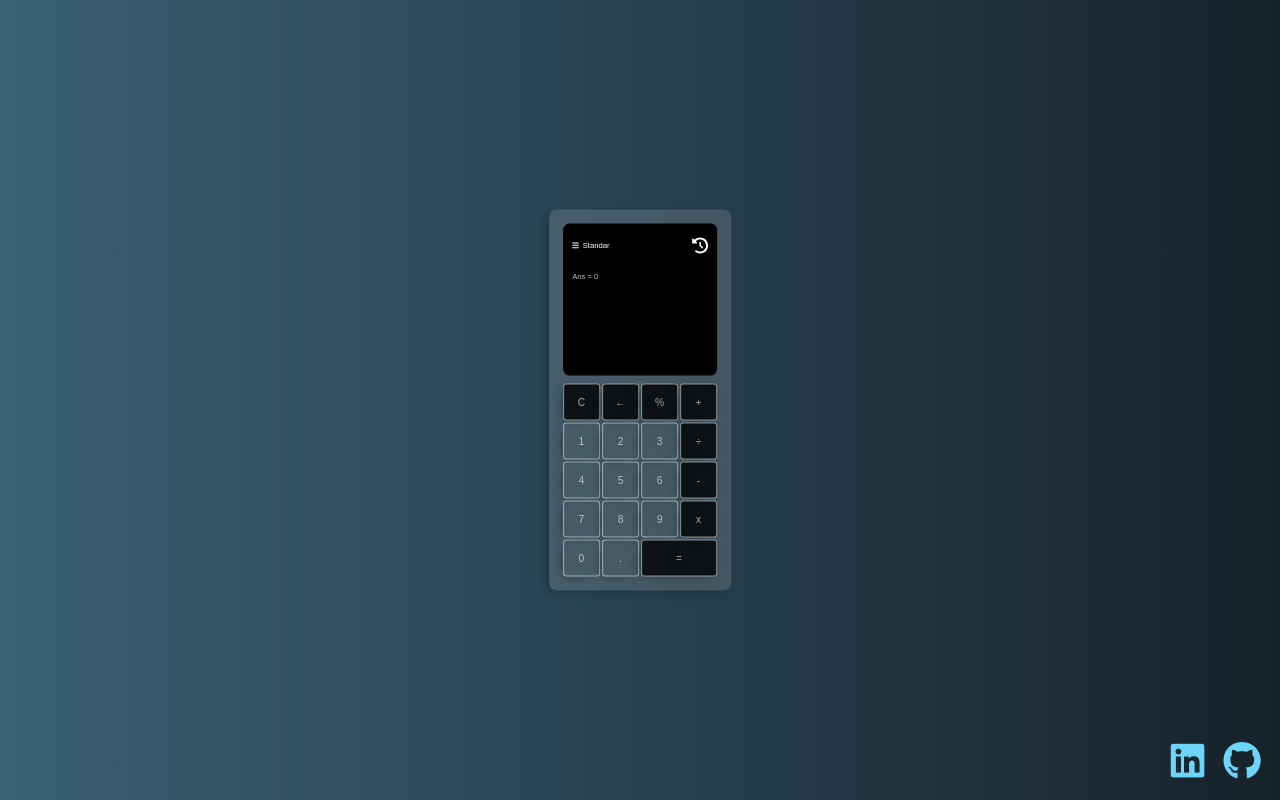
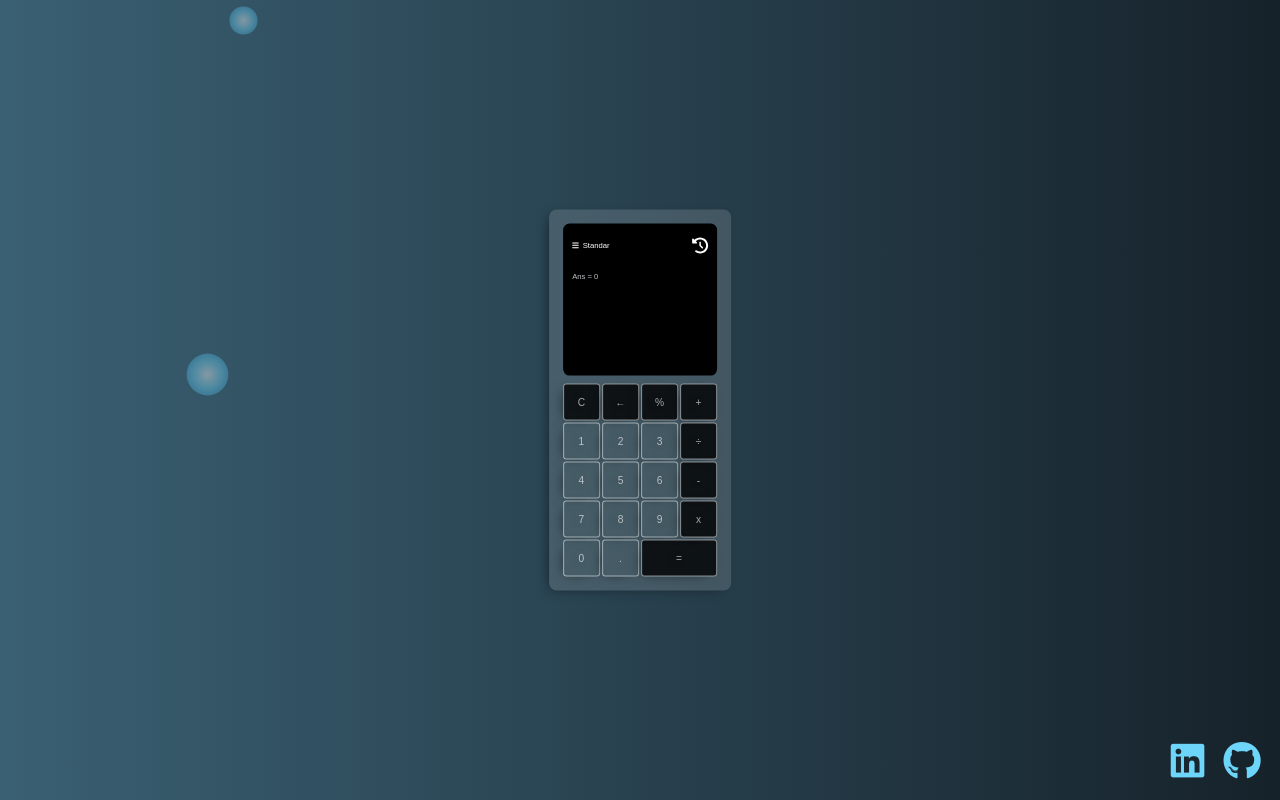
Before and after one commit to AlejandroFigini/Calculator-React, a React (Vite) app in the folder Calculator-React/: page / in a window 1280 px wide. Built offline with nearby package versions, Linux system fonts and the light colour scheme.

Commit message:
Bubbles animation first commit

```diff
--- a/Calculator-React/index.html
+++ b/Calculator-React/index.html
@@ -7,26 +7,14 @@
   <link rel="stylesheet" href="https://cdnjs.cloudflare.com/ajax/libs/font-awesome/6.4.0/css/all.min.css"/>
   <title>Calculator React</title>
 </head>
-<body>
+<body id="bubbles">
+    <div id="background"></div>    <!-- 👈 Aquí irán las burbujas -->
+
   <section id="calculator"></section>
-
-  <!--
-    <div class="a">
-      <div class="bubble a1"></div>
-      <div class="bubble a2"></div>
-      <div class="bubble a3"></div>
-      <div class="bubble a4"></div>
-      <div class="bubble a5"></div>
-      <div class="bubble a6"></div>
-      <div class="bubble a7"></div>
-    </div>
-  -->
-
   <footer class="absolute bottom-0 right-0 flex p-[1.5vw] gap-[1.5vw]">
     <i class="fa-brands fa-linkedin text-[3vw] text-[#6DD5FA] transition-all ease-in duration-200 cursor-pointer hover:scale-110"></i>
     <i class="fab fa-github text-[3vw] text-[#6DD5FA] transition-all ease-in duration-200 cursor-pointer hover:scale-110"></i>
   </footer>
-
   <script type="module" src="/src/main.jsx"></script>
 </body>
 </html>
--- /dev/null
+++ b/Calculator-React/src/components/Bubbles.jsx
@@ -0,0 +1,66 @@
+import { motion } from 'framer-motion';
+import { useState, useEffect, useRef } from 'react';
+
+export function Bubbles({ quantity }) {
+  const [parameters, setParameters] = useState(() =>
+    Array.from({ length: quantity ?? 2 }, () => createBubbleParams())
+  );
+  const completedCount = useRef(0);
+
+  function createBubbleParams() {
+    return {
+      left: Math.random() * 90,
+      top: Math.random() * 90,
+      size: 2 + Math.random() * 4,
+      delay: Math.floor(Math.random() * 2) + 1,
+    };
+  }
+
+  function Bubble({ parameters, onComplete }) {
+    return (
+      <motion.div
+        style={{
+          position: 'absolute',
+          left: `${parameters.left}vw`,
+          top: `${parameters.top}vh`,
+          width: `${parameters.size}vw`,
+          height: `${parameters.size}vw`,
+          borderRadius: '50%',
+          background: 'radial-gradient(#FFFFFF, #6DD5FA, #2980B9)',
+        }}
+        animate={{
+          opacity: [0, 1, 0],
+          scale: [0.5, 1, 1.2, 1, 0.5],
+        }}
+        transition={{
+          duration: 2 + parameters.delay,
+          ease: 'easeIn',
+          delay: parameters.delay,
+        }}
+        onAnimationComplete={onComplete}
+      />
+    );
+  }
+
+  function handleAnimationComplete() {
+    completedCount.current += 1;
+
+    if (completedCount.current >= parameters.length) {
+
+      completedCount.current = 0;
+
+
+      const newQuantity = Math.floor(Math.random() * 2) + 7;
+
+      setParameters(Array.from({ length: newQuantity }, () => createBubbleParams()));
+    }
+  }
+
+  return (
+    <>
+      {parameters.map((param, i) => (
+        <Bubble key={i} parameters={param} onComplete={handleAnimationComplete} />
+      ))}
+    </>
+  );
+}
--- a/Calculator-React/src/index.css
+++ b/Calculator-React/src/index.css
@@ -45,135 +45,3 @@ span:hover {
   transform: scale(1.02);
   color: rgb(31, 186, 186);
 }
-
-/* Bubbles */
-.bubble {
-  box-shadow: 8px 15px 139px -45px rgba(46,160,212,0.75);
-  -webkit-box-shadow: 8px 15px 139px -45px rgba(46,160,212,0.75);
-  -moz-box-shadow: 8px 15px 139px -45px rgba(46,160,212,0.75);
-  animation-direction: alternate;
-  animation-iteration-count: infinite;
-  position: absolute;
-  border-radius: 50%;
-  background: #2980B9;
-  background: -webkit-linear-gradient(to right, #FFFFFF, #6DD5FA, #2980B9);
-  background: linear-gradient(to right, #FFFFFF, #ffffff, #8bbddf);
-}
-
-.a1 {
-  animation-duration: 17s;
-  width: 6vw;
-  height: 6vw;
-  top: 10%;
-  left: 90%;
-  animation-name: bubbles1;
-}
-@keyframes bubbles1 {
-  from { opacity: 10%; }
-  to {
-    opacity: 40%;
-    top: 20%;
-  }
-}
-
-.a3 {
-  animation-duration: 17s;
-  width: 4vw;
-  height: 4vw;
-  top: 10%;
-  left: 15%;
-  animation-name: bubbles3;
-}
-@keyframes bubbles3 {
-  from { opacity: 10%; }
-  to {
-    opacity: 40%;
-    left: 7%;
-    top: 5%;
-  }
-}
-
-.a2 {
-  animation-name: bubbles2;
-  animation-duration: 17s;
-  width: 4vw;
-  height: 4vw;
-  top: 60%;
-  left: 5%;
-}
-@keyframes bubbles2 {
-  from { opacity: 10%; }
-  to {
-    opacity: 40%;
-    left: 10%;
-    top: 70%;
-  }
-}
-
-.a4 {
-  width: 3vw;
-  height: 3vw;
-  top: 10%;
-  left: 70%;
-  animation-name: bubbles4;
-  animation-duration: 17s;
-}
-@keyframes bubbles4 {
-  from { opacity: 10%; }
-  to {
-    opacity: 40%;
-    left: 76%;
-    top: 12%;
-  }
-}
-
-.a5 {
-  animation-name: bubbles5;
-  animation-duration: 17s;
-  width: 12vw;
-  height: 12vw;
-  top: 90%;
-  left: 10%;
-}
-@keyframes bubbles5 {
-  from { opacity: 10%; }
-  to {
-    opacity: 40%;
-    left: 12%;
-    top: 93%;
-  }
-}
-
-.a6 {
-  animation-name: bubbles6;
-  animation-duration: 17s;
-  width: 7vw;
-  height: 7vw;
-  top: 80%;
-  left: 70%;
-}
-@keyframes bubbles6 {
-  from { opacity: 10%; }
-  to {
-    opacity: 40%;
-    left: 77%;
-    top: 85%;
-  }
-}
-
-.a7 {
-  animation-name: bubbles7;
-  animation-duration: 17s;
-  width: 5vw;
-  height: 5vw;
-  top: 80%;
-  left: 55%;
-}
-@keyframes bubbles7 {
-  from { opacity: 10%; }
-  to {
-    opacity: 40%;
-    left: 50%;
-    top: 85%;
-  }
-}
--- a/Calculator-React/src/main.jsx
+++ b/Calculator-React/src/main.jsx
@@ -1,7 +1,7 @@
 import { createRoot } from 'react-dom/client';
 import { App } from './App';
+import { Bubbles } from './components/Bubbles';
 import './index.css';
 
-createRoot(document.getElementById('calculator')).render(
-  <App />
-);
+createRoot(document.getElementById('calculator')).render(<App />);
+createRoot(document.getElementById('background')).render(<Bubbles />);
```
